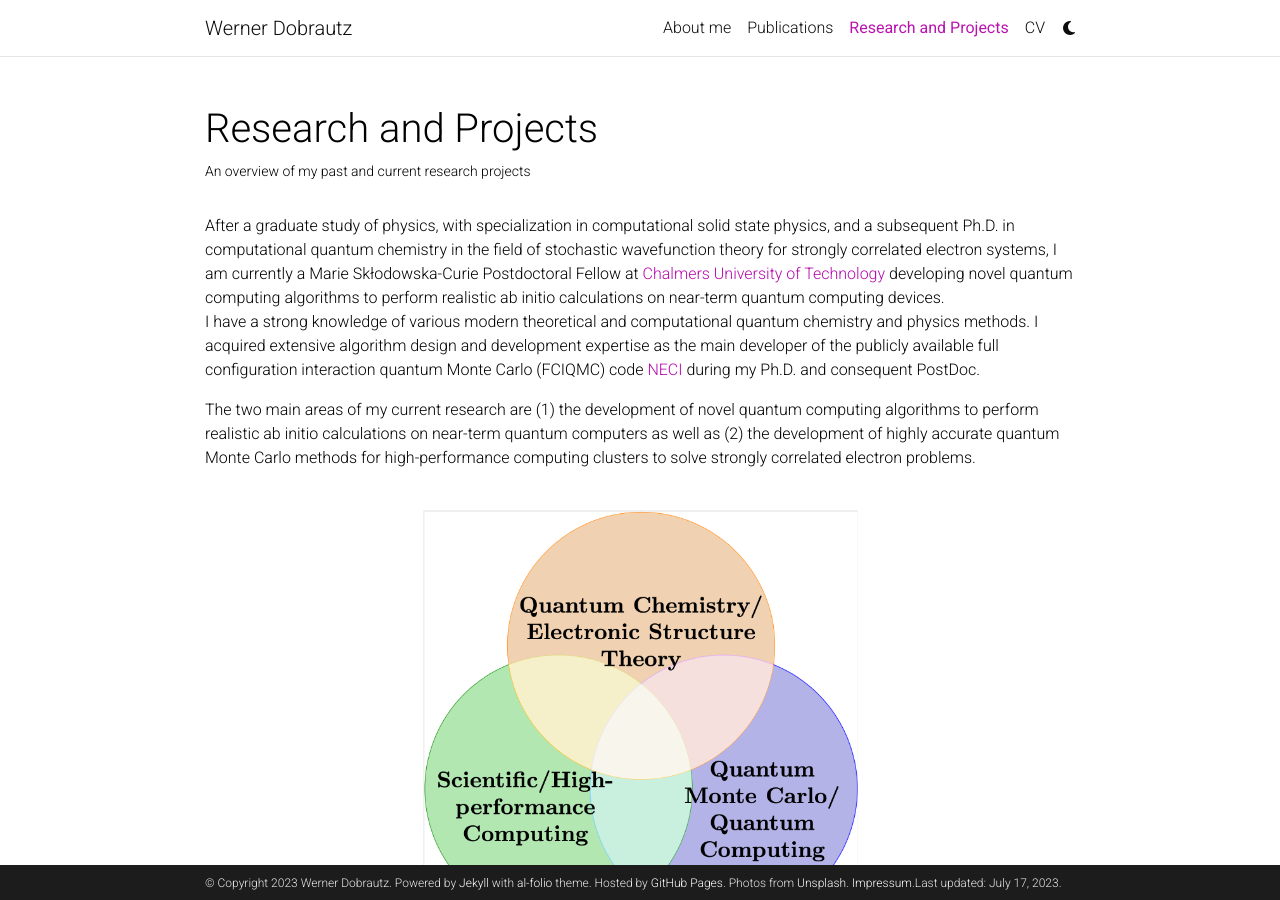
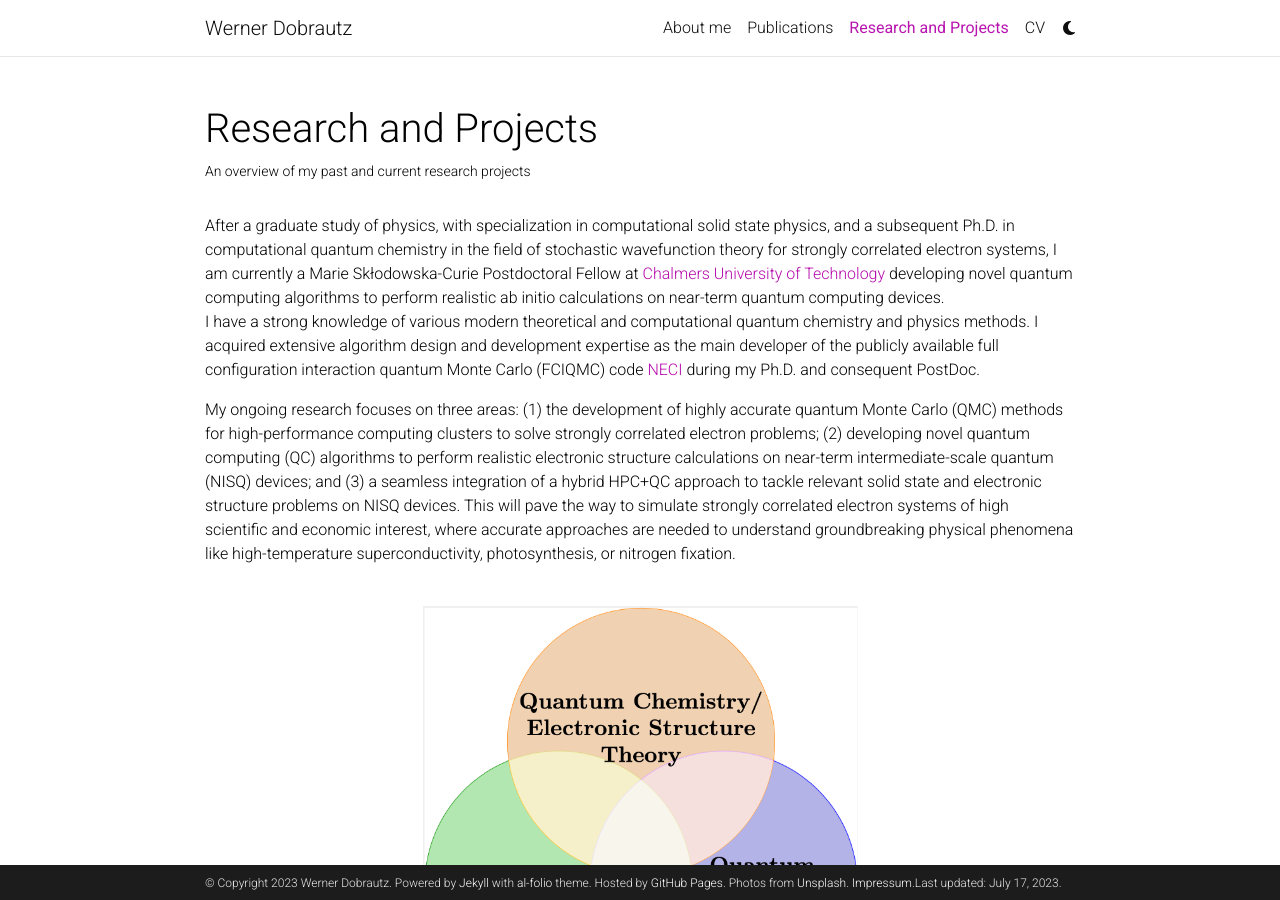
Before and after one commit to dobrautz/dobrautz.github.io, a Jekyll site: the page built from _pages/projects.md, in a window 1280 px wide and 900 px high. Built offline with Jekyll 4.4.1, drawn with Linux system fonts in a browser that asks for light colours; full-size pictures stand in for the smaller copies a plugin makes; comment, search, counter and statistics services are not loaded; a style sheet for code colours, icons or effects is not loaded.

Commit message:
Update projects.md

```diff
--- a/_pages/projects.md
+++ b/_pages/projects.md
@@ -14,7 +14,8 @@ I have a strong knowledge of various modern theoretical and computational quantu
 I acquired extensive algorithm design and development expertise as the main developer of the publicly available full configuration interaction quantum Monte Carlo (FCIQMC) code <a href='https://github.com/ghb24/NECI_STABLE'>NECI</a> during my Ph.D. and consequent PostDoc.
 <br>
 
-The two main areas of my current research are (1) the development of novel quantum computing algorithms to perform realistic ab initio calculations on near-term quantum computers as well as (2) the development of highly accurate quantum Monte Carlo methods for high-performance computing clusters to solve strongly correlated electron problems. <br><br>
+My ongoing research focuses on three areas: (1) the development of highly accurate quantum Monte Carlo (QMC) methods for high-performance computing clusters to solve strongly correlated electron problems; (2) developing novel quantum computing (QC) algorithms to perform realistic electronic structure calculations on near-term intermediate-scale quantum (NISQ) devices; and (3) a seamless integration of a hybrid HPC+QC approach to tackle relevant solid state and electronic structure problems on NISQ devices. This will pave the way to simulate strongly correlated electron systems of high scientific and economic interest, where accurate approaches are needed to understand groundbreaking physical phenomena like high-temperature superconductivity, photosynthesis, or nitrogen fixation.
+<br><br>
 
 
 {% include figure.html path="assets/img/venn.png" title="Venn diagram" class="center" %}
```
